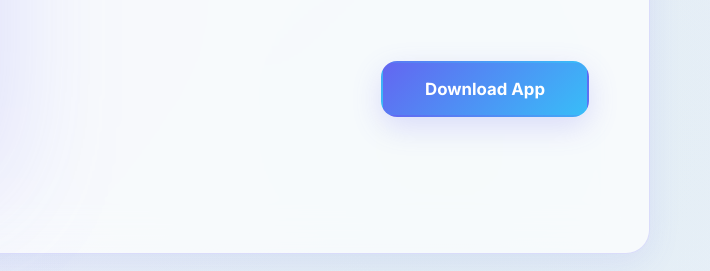
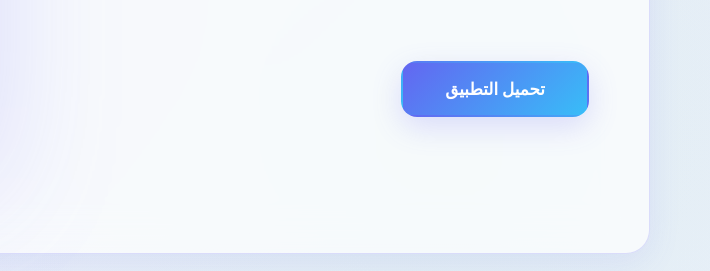
Before and after one commit to THEMOON2026/3RFNY, a plain HTML site: page index.html in a window 1280 px wide. Shown: the part 500-771 px from the top of the page, 570-1280 px from the left. Drawn offline with Linux system fonts and the light colour scheme.

Commit message:
Update download button text with multilingual support

```diff
--- a/index.html
+++ b/index.html
@@ -41,9 +41,9 @@
     <a class="primary-btn"
        href="https://www.mediafire.com/folder/qidqvagrltjrp/Apps"
        target="_blank">
-       Download App
+       <span data-ar="تحميل التطبيق" data-en="Download App"></span>
     </a>
-  </div>
+ </div>
 
   <div class="hero-image">
     <img src="Images/logo.png" alt="App Screenshot" class="zoomable-img">
```
